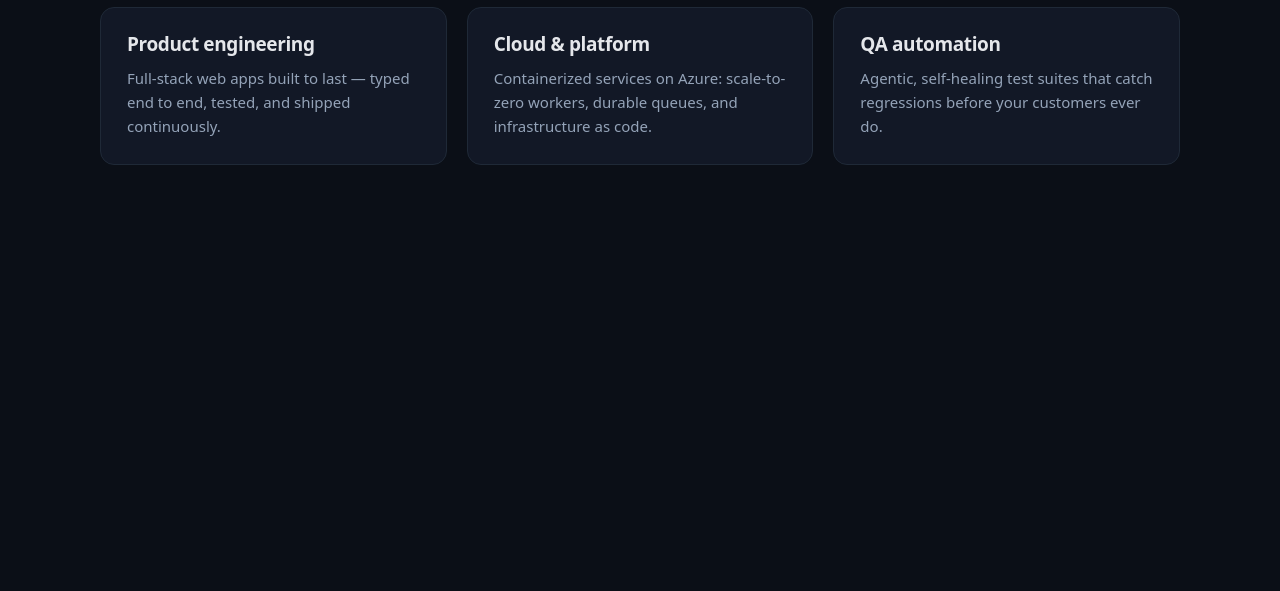
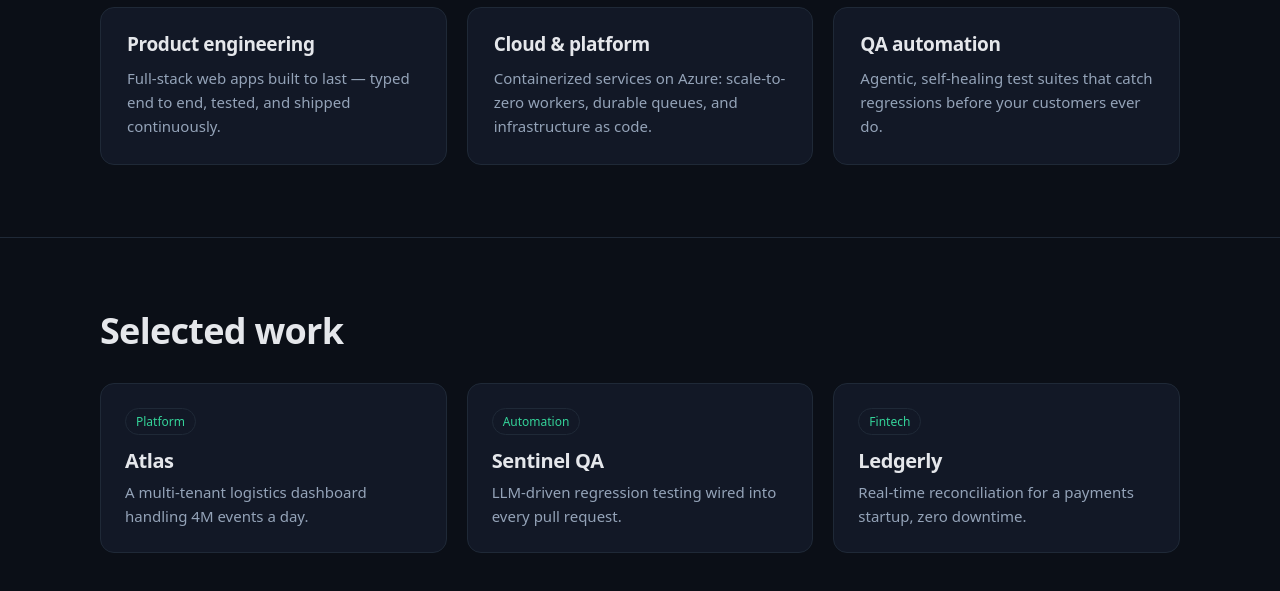
Before and after one commit to IsNullSoftworks/simple-web-brd-example, a plain HTML site: page index.html in a window 1280 px wide. Shown: the part 743-1334 px from the top of the page. Before the commit the page ends 980 px from the top, so only its background shows below. Drawn offline with Linux system fonts and the light colour scheme.

Commit message:
Add selected work showcase grid

```diff
--- a/index.html
+++ b/index.html
@@ -55,6 +55,28 @@
         </div>
       </div>
     </section>
+    <section class="work" id="work">
+      <div class="container">
+        <h2 class="section-title">Selected work</h2>
+        <div class="work-grid">
+          <a class="work-item" href="#">
+            <span class="tag">Platform</span>
+            <h3>Atlas</h3>
+            <p>A multi-tenant logistics dashboard handling 4M events a day.</p>
+          </a>
+          <a class="work-item" href="#">
+            <span class="tag">Automation</span>
+            <h3>Sentinel QA</h3>
+            <p>LLM-driven regression testing wired into every pull request.</p>
+          </a>
+          <a class="work-item" href="#">
+            <span class="tag">Fintech</span>
+            <h3>Ledgerly</h3>
+            <p>Real-time reconciliation for a payments startup, zero downtime.</p>
+          </a>
+        </div>
+      </div>
+    </section>
     <!-- @sections -->
   </main>
 </body>
--- a/styles.css
+++ b/styles.css
@@ -53,3 +53,11 @@ h1, h2, h3 { line-height: 1.15; letter-spacing: -0.02em; }
 .card:hover { border-color: var(--accent); transform: translateY(-3px); }
 .card h3 { font-size: 19px; margin-bottom: 10px; }
 .card p { color: var(--muted); font-size: 15px; }
+
+/* work */
+.work-grid { display: grid; grid-template-columns: repeat(3, 1fr); gap: 20px; }
+.work-item { background: var(--surface); border: 1px solid var(--border); border-radius: 14px; padding: 24px; display: block; transition: border-color .15s, transform .15s; }
+.work-item:hover { border-color: var(--accent); transform: translateY(-3px); }
+.tag { display: inline-block; font-size: 12px; color: var(--accent); border: 1px solid var(--border); border-radius: 999px; padding: 3px 10px; margin-bottom: 14px; }
+.work-item h3 { font-size: 20px; margin-bottom: 8px; }
+.work-item p { color: var(--muted); font-size: 15px; }
```
